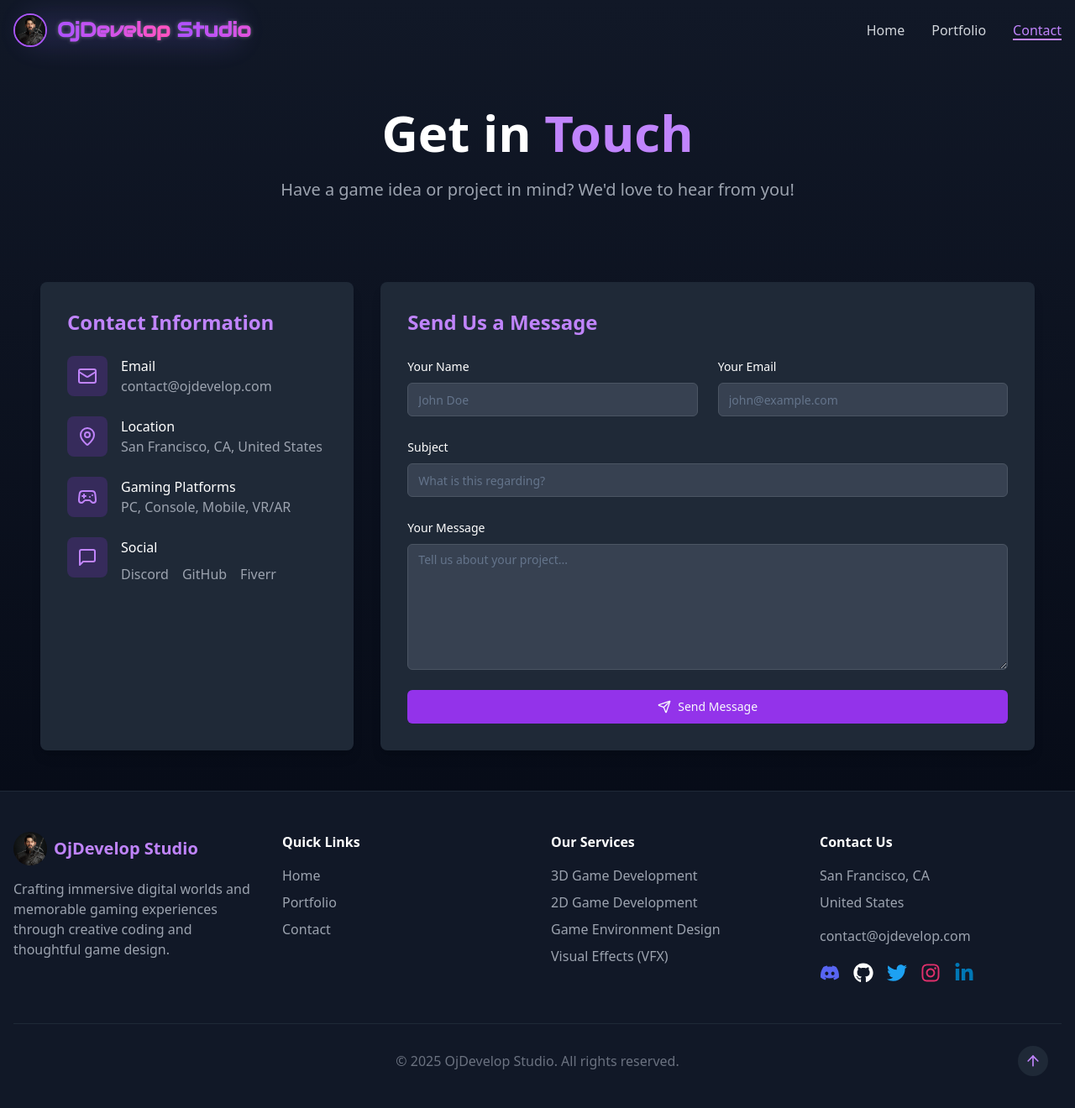
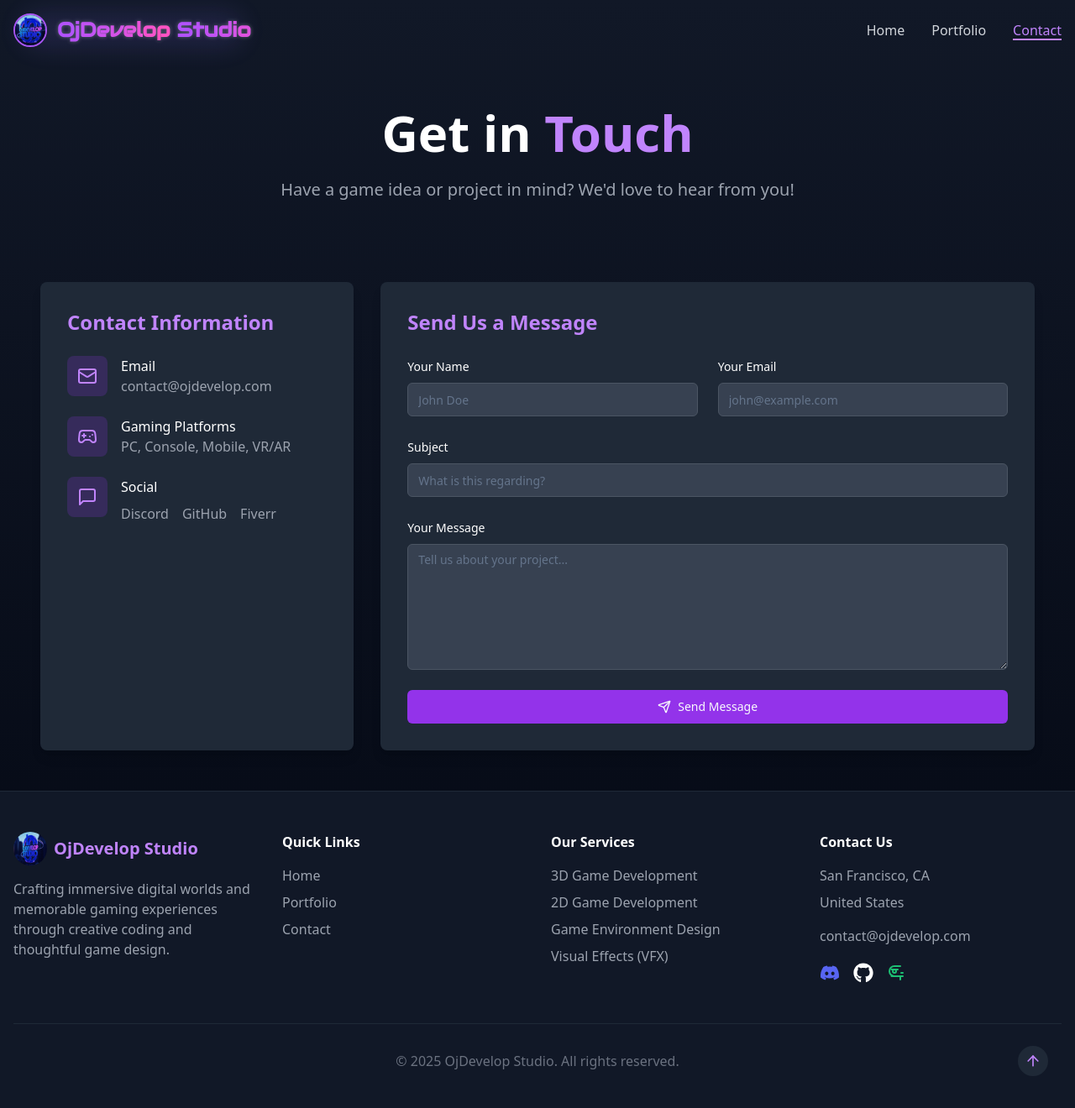
Before and after one commit to ojdevelop234/ojdevelop-gaming-showcase, a React (Vite) app: page /contact in a window 1280 px wide. Shown: the top 1320 px of the page at 84% size. Built offline with nearby package versions, Linux system fonts and the light colour scheme.

Commit message:
Refactor: Update logo, footer, and contact page
- Use logo image for website name icon in navigation and footer.
- Remove "Our Technology stack" section from homepage.
- Update footer social media icons to Discord, GitHub, and Fiverr.
- Update contact page contact information card.

```diff
--- a/src/components/Footer.tsx
+++ b/src/components/Footer.tsx
@@ -1,8 +1,9 @@
 
 import { Link } from "react-router-dom";
 import { motion } from "framer-motion";
-import { ArrowUp, Github, Globe } from "lucide-react";
-import { FaDiscord, FaGithub, FaTwitter, FaInstagram, FaLinkedinIn } from "react-icons/fa";
+import { ArrowUp } from "lucide-react";
+import { FaDiscord, FaGithub } from "react-icons/fa";
+import { Fiverr } from "./icons/CustomIcons";
 
 const Footer = () => {
   const scrollToTop = () => {
@@ -19,7 +20,7 @@ const Footer = () => {
           <div className="md:col-span-1">
             <Link to="/" className="flex items-center mb-4">
               <img
-                src="/lovable-uploads/ffeffba4-c81d-4d58-81da-0f9ed94832eb.png"
+                src="/lovable-uploads/a07fed4f-8b06-4bb7-aeec-57326509f48d.png"
                 alt="OjDevelop Studio"
                 className="w-10 h-10 rounded-full mr-2"
               />
@@ -95,45 +96,23 @@ const Footer = () => {
               </motion.a>
 
               <motion.a
-                href="https://twitter.com/ojdevelop"
+                href="https://www.fiverr.com/"
                 target="_blank"
                 rel="noopener noreferrer"
                 whileHover={{ scale: 1.1, y: -3 }}
                 whileTap={{ scale: 0.95 }}
-                className="text-[#1DA1F2] hover:text-[#1DA1F2]/90 transition-colors"
+                className="text-[#1DBF73] hover:text-[#1DBF73]/90 transition-colors"
               >
-                <FaTwitter size={24} className="hover:drop-shadow-[0_0_6px_rgba(29,161,242,0.7)]" />
-              </motion.a>
-
-              <motion.a
-                href="https://instagram.com/ojdevelop"
-                target="_blank"
-                rel="noopener noreferrer"
-                whileHover={{ scale: 1.1, y: -3 }}
-                whileTap={{ scale: 0.95 }}
-                className="text-[#E1306C] hover:text-[#E1306C]/90 transition-colors"
-              >
-                <FaInstagram size={24} className="hover:drop-shadow-[0_0_6px_rgba(225,48,108,0.7)]" />
-              </motion.a>
-
-              <motion.a
-                href="https://linkedin.com/company/ojdevelop"
-                target="_blank"
-                rel="noopener noreferrer"
-                whileHover={{ scale: 1.1, y: -3 }}
-                whileTap={{ scale: 0.95 }}
-                className="text-[#0077B5] hover:text-[#0077B5]/90 transition-colors"
-              >
-                <FaLinkedinIn size={24} className="hover:drop-shadow-[0_0_6px_rgba(0,119,181,0.7)]" />
+                <Fiverr size={24} className="hover:drop-shadow-[0_0_6px_rgba(29,191,115,0.7)]" />
               </motion.a>
             </div>
           </div>
         </div>
 
         {/* Bottom Bar */}
-        <div className="mt-12 pt-8 border-t border-gray-800 flex flex-col md:flex-row items-center justify-center md:justify-between">
-          {/* Copyright text - centered on mobile, centered on desktop */}
-          <p className="text-gray-500 mb-4 md:mb-0 mx-auto">
+        <div className="mt-12 pt-8 border-t border-gray-800 flex flex-col md:flex-row items-center justify-center">
+          {/* Copyright text - centered on all screen sizes */}
+          <p className="text-gray-500 mb-4 md:mb-0 text-center">
             © {currentYear} OjDevelop Studio. All rights reserved.
           </p>
 
--- a/src/components/Navbar.tsx
+++ b/src/components/Navbar.tsx
@@ -60,24 +60,14 @@ const Navbar = () => {
               style={{ width: "40px", height: "40px" }}
             >
               <img
-                src="/lovable-uploads/ffeffba4-c81d-4d58-81da-0f9ed94832eb.png"
+                src="/lovable-uploads/a07fed4f-8b06-4bb7-aeec-57326509f48d.png"
                 alt="OjDevelop Studio"
                 className="w-full h-full object-cover"
               />
 
-              {/* Static glow effect instead of rotating */}
-              <motion.div
-                className="absolute inset-0 rounded-full blur-md -z-10"
-                animate={{
-                  background: [
-                    "rgba(93, 135, 255, 0.6)",
-                    "rgba(172, 82, 255, 0.6)",
-                    "rgba(255, 82, 194, 0.6)",
-                    "rgba(172, 82, 255, 0.6)",
-                    "rgba(93, 135, 255, 0.6)"
-                  ]
-                }}
-                transition={{ duration: 10, repeat: Infinity, ease: "linear" }}
+              {/* Static glow effect */}
+              <div
+                className="absolute inset-0 rounded-full blur-md -z-10 bg-purple-500/40"
               />
             </div>
 
--- a/src/pages/Contact.tsx
+++ b/src/pages/Contact.tsx
@@ -3,7 +3,7 @@ import { useState } from "react";
 import { motion } from "framer-motion";
 import { useForm } from "react-hook-form";
 import { toast } from "sonner";
-import { Gamepad2, Mail, MapPin, MessageSquare, Send } from "lucide-react";
+import { Gamepad2, Mail, MessageSquare, Send } from "lucide-react";
 import Navbar from "@/components/Navbar";
 import Footer from "@/components/Footer";
 import { Button } from "@/components/ui/button";
@@ -94,16 +94,6 @@ const Contact = () => {
                     <div>
                       <h3 className="font-medium text-white">Email</h3>
                       <p className="text-gray-400">contact@ojdevelop.com</p>
-                    </div>
-                  </div>
-
-                  <div className="flex items-start">
-                    <div className="bg-purple-600/20 p-3 rounded-lg mr-4">
-                      <MapPin className="text-purple-400" />
-                    </div>
-                    <div>
-                      <h3 className="font-medium text-white">Location</h3>
-                      <p className="text-gray-400">San Francisco, CA, United States</p>
                     </div>
                   </div>
 
--- a/src/pages/Home.tsx
+++ b/src/pages/Home.tsx
@@ -10,7 +10,6 @@ import SkillSection from "@/components/SkillSection";
 import ProcessSection from "@/components/ProcessSection";
 import AboutSection from "@/components/AboutSection";
 import CallToAction from "@/components/CallToAction";
-import TechStackSection from "@/components/TechStackSection";
 import TestimonialsCarousel from "@/components/TestimonialsCarousel";
 
 // Lazy load components for better performance
@@ -141,9 +140,6 @@ const Home = () => {
 
       {/* About Section - New component with timeline animation */}
       <AboutSection />
-
-      {/* Tech Stack Section - New Component */}
-      <TechStackSection />
 
       {/* Skills Section */}
       <SkillSection skills={skills} />
```
Also changed, not shown: public/lovable-uploads/a07fed4f-8b06-4bb7-aeec-57326509f48d.png (added).
